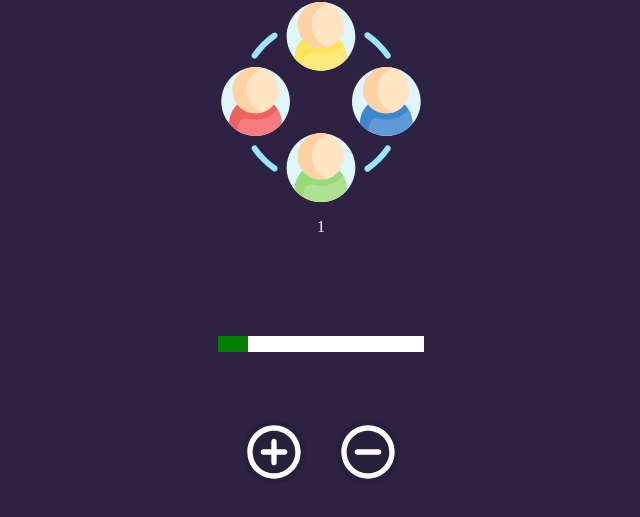
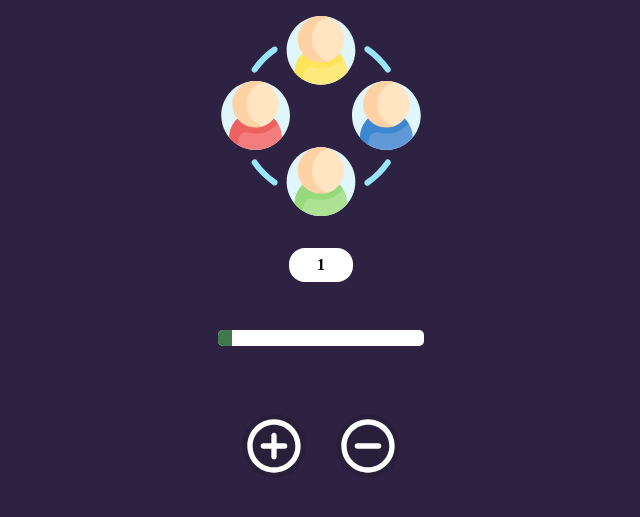
Before and after one commit to MiSypniewski/clients-counter, a website built with webpack: page src/pages/index.html in a window 1280 px wide. Both pictures are taken after a click on the button 592 px from the left and 635 px from the top of the page. Shown: the part 183-700 px from the top of the page, without its empty margins (319-959 px from the left). Built offline with nearby package versions, Linux system fonts and the light colour scheme.

Commit message:
add progress bar

```diff
--- a/src/js/index.js
+++ b/src/js/index.js
@@ -10,8 +10,10 @@ const addButton = document.querySelector(".clients__button--add-js");
 const removeButton = document.querySelector(".clients__button--remove-js");
 const counterHtmlElement = document.querySelector(".clients__counter--js");
 const messageHtmlElement = document.querySelector(".clients__message--js");
+const progressBar = document.querySelector(".clients__bar--progress");
+
 let counter = 0;
-const maxClients = 30;
+const maxClients = 15;
 let message = "";
 
 const handleChangeClientCounter = (changes) => {
@@ -36,11 +38,21 @@ const handleChangeClientCounter = (changes) => {
 const showClients = () => {
   counterHtmlElement.innerHTML = counter;
   messageHtmlElement.innerHTML = message;
+  const size = (counter / maxClients) * 100;
+  progressBar.style.width = `${size}%`;
+  if (size <= 70) {
+    progressBar.style.background = "#3F784C";
+  } else if (size > 70 && size <= 99) {
+    progressBar.style.background = "#C17817";
+  } else {
+    progressBar.style.background = "#B20D30";
+  }
 };
 
 addButton.addEventListener("click", () => {
   handleChangeClientCounter("add");
   addButton.classList.toggle("clients__button--active");
+
   setTimeout(() => addButton.classList.toggle("clients__button--active"), 200);
 });
 
--- a/src/pages/index.html
+++ b/src/pages/index.html
@@ -72,8 +72,10 @@
     <h1 class="clients__header">Licznik klientów</h1>
     <img class="clients__img" src="../assets/img/share.svg" alt="">
     <p class="clients__counter clients__counter--js">0</p>
+
+
     <div class="clients__bar">
-      <div class="clients__bar--progress"></div>
+      <div class="clients__bar--progress clients__bar--progress--js"></div>
     </div>
     <p class="clients__message clients__message--js">Brak klientów na sklepie</p>
 
--- a/src/scss/modules/clients.scss
+++ b/src/scss/modules/clients.scss
@@ -20,6 +20,8 @@
   text-align: center;
 
   &__img {
+    top: 0;
+    left: 0;
     display: block;
     margin: 0 auto;
     height: 200px;
@@ -28,7 +30,15 @@
   &__counter {
     display: block;
     text-align: center;
-    margin-bottom: 100px;
+    width: 48px;
+    margin: 32px auto 0;
+    padding: 8px;
+    font-weight: bold;
+    border-radius: 16px;
+
+    color: black;
+    background-color: white;
+    // transform: translateY(-110px);
   }
 
   &__bar {
@@ -36,15 +46,19 @@
     position: relative;
     width: 90%;
     height: 16px;
-    margin: 0 auto;
+    margin: 48px auto 0;
     background-color: white;
+    border-radius: 5px;
+    overflow: hidden;
     &--progress {
       position: absolute;
       top: 0;
       left: 0;
-      width: 30px;
+      width: 0;
       height: 16px;
       background-color: green;
+      // border-radius: 5px;
+      transition: width 0.1s ease-in-out;
     }
   }
 
@@ -58,7 +72,7 @@
     display: flex;
     justify-content: space-around;
     margin: 20px;
-    height: 72px;
+    // height: 72px;
   }
 
   &__button {
```
